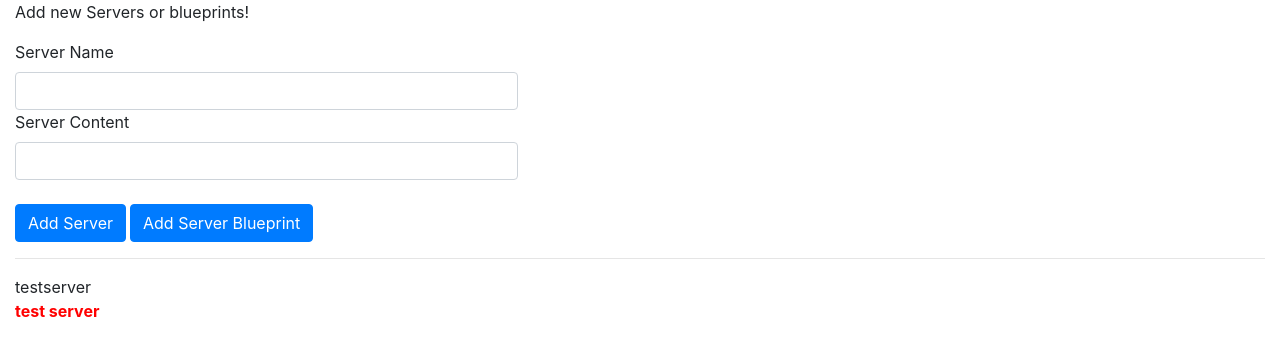
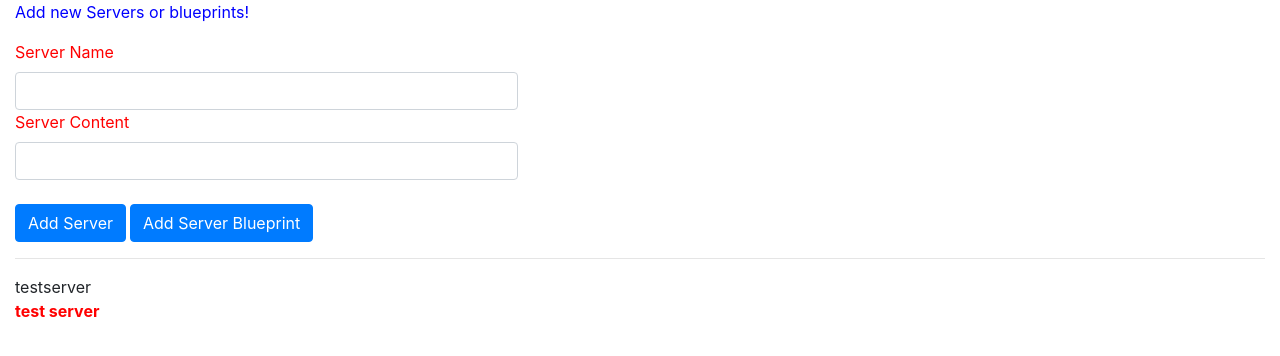
Before and after one commit to aravindanvenkataraju/angular-projects-old, an Angular app in the folder cmp-databinding-start/: page / in a window 1280 px wide. Shown: the top 356 px of the page. Built offline with nearby package versions, Linux system fonts and the light colour scheme.

Commit message:
angular: cmp-binding-start: adding encapsulation for view encapsulation

```diff
--- a/cmp-databinding-start/src/app/server-element/server-element.component.css
+++ b/cmp-databinding-start/src/app/server-element/server-element.component.css
@@ -0,0 +1,6 @@
+p{
+    color: blue;
+}
+label{
+    color: red;
+}
--- a/cmp-databinding-start/src/app/server-element/server-element.component.html
+++ b/cmp-databinding-start/src/app/server-element/server-element.component.html
@@ -3,7 +3,7 @@
     <div class="panel-body">
         <p>
             <strong *ngIf="element.type === 'server'" style="color: red">{{ element.content }}</strong>
-            <em *ngIf="element.type === 'blueprint'" style="color: blue">{{ element.content }}</em>
+            <em *ngIf="element.type === 'blueprint'">{{ element.content }}</em>
         </p>
     </div>
 </div>
--- a/cmp-databinding-start/src/app/server-element/server-element.component.ts
+++ b/cmp-databinding-start/src/app/server-element/server-element.component.ts
@@ -1,9 +1,10 @@
-import { Component, OnInit, Input } from '@angular/core';
+import { Component, OnInit, Input, ViewEncapsulation } from '@angular/core';
 
 @Component({
   selector: 'app-server-element',
   templateUrl: './server-element.component.html',
-  styleUrls: ['./server-element.component.css']
+  styleUrls: ['./server-element.component.css'],
+  encapsulation: ViewEncapsulation.None
 })
 export class ServerElementComponent implements OnInit {
   @Input('srvElement') element: {name: string, type: string, content: string};
```
